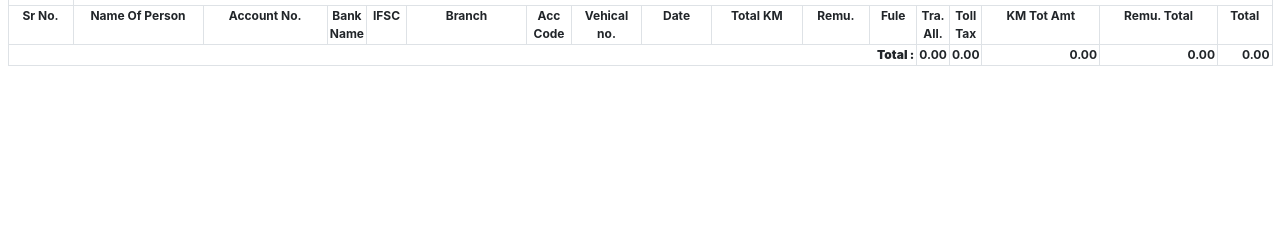
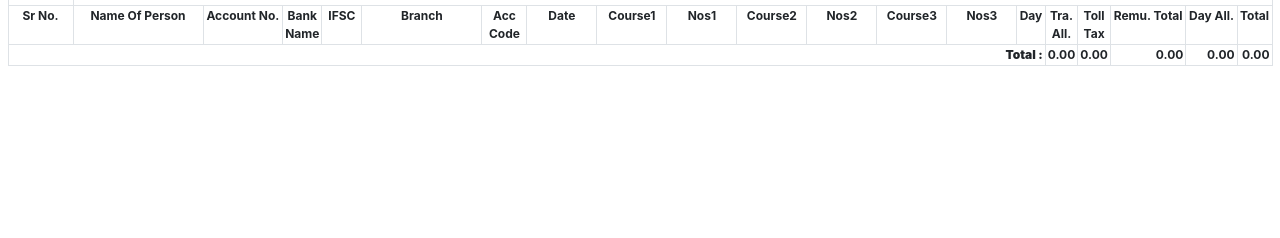
Before and after one commit to kavadevelopers/bknm, a CodeIgniter app: the page made by application/views/assessment/view_user_print.php in a window 1280 px wide. Shown: the part 91-329 px from the top of the page. Run offline with CodeIgniter, Linux system fonts and the light colour scheme; data that the repository does not hold is empty.

Commit message:
assessment final

```diff
--- a/application/views/assessment/view_user_print.php
+++ b/application/views/assessment/view_user_print.php
@@ -78,7 +78,7 @@
                                 <th class="th-border" style="width: 50px; text-align: center;">
                                     <img src="<?= base_url() ?>/image/logo.png" style="width: 60px;">
                                 </th>
-                                <th colspan="17" class="th-border" style="text-align: center;line-height: 60px; font-size: 20px; font-weight: bold;">
+                                <th colspan="19" class="th-border" style="text-align: center;line-height: 60px; font-size: 20px; font-weight: bold;">
                                     <?=$this->config->config["Full_name"]?>
                                 </th>
                             </tr>
@@ -86,7 +86,7 @@
                                 <th class="th-border" style="text-align: center; font-size: 18px;">
                                     File-<?= $file['no'] ?>
                                 </th>
-                                <th colspan="17" class="th-border" style="text-align: center; font-size: 20px;">
+                                <th colspan="19" class="th-border" style="text-align: center; font-size: 20px;">
                                     <?= $file['title']; ?> ( <?= $this->session->userdata('year') ?> )
                                 </th>
                             </tr>
@@ -98,15 +98,19 @@
                                 <th class="text-center" style="width: 40px;">IFSC</th>
                                 <th class="text-center" style="width: 120px;">Branch</th>
                                 <th class="text-center" style="width: 45px;">Acc Code</th>
-                                <th class="text-center" style="width: 70px;">Vehical no.</th>
                                 <th class="text-center" style="width: 70px;">Date</th>
-                                <th class="text-center">Total KM</th>
-                                <th class="text-center">Remu.</th>
-                                <th class="text-center">Fule</th>
+                                <th class="text-center" style="width: 70px;">Course1</th>
+                                <th class="text-center" style="width: 70px;">Nos1</th>
+
+                                <th class="text-center" style="width: 70px;">Course2</th>
+                                <th class="text-center" style="width: 70px;">Nos2</th>
+                                <th class="text-center" style="width: 70px;">Course3</th>
+                                <th class="text-center" style="width: 70px;">Nos3</th>
+                                <th class="text-center">Day</th>
                                 <th class="text-center" style="width: 20px;">Tra. All.</th>
                                 <th class="text-center" style="width: 20px;">Toll Tax</th>
-                                <th class="text-center">KM Tot Amt</th>
                                 <th class="text-center">Remu. Total</th>
+                                <th class="text-center">Day All.</th>
                                 <th class="text-center">Total</th>
 
                             </tr>
@@ -142,44 +146,54 @@
                                     <?= $ex_row['acc_code']; ?>
                                 </td>
 
-                                <td class="text-center" style="font-size: 8px;">
-                                    <?= $ex_row['rcbook']; ?>
-                                </td>
-
                                 <td class="text-center">
                                     <?= $ex_row['date']; ?>
                                 </td>
 
                                 <td class="text-center">
-                                    <?= $ex_row['km']; ?>
+                                    <?= $ex_row['course1']; ?>
                                 </td>
 
                                 <td class="text-center">
-                                    <?= $ex_row['session']; ?>
+                                    <?= $ex_row['nos1']; ?>
+                                </td>
+
+                                <td class="text-center">
+                                    <?= $ex_row['course2']; ?>
+                                </td>
+
+                                <td class="text-center">
+                                    <?= $ex_row['nos2']; ?>
+                                </td>
+
+                                <td class="text-center">
+                                    <?= $ex_row['course3']; ?>
+                                </td>
+
+                                <td class="text-center">
+                                    <?= $ex_row['nos3']; ?>
                                 </td>
 
 
+                                <td class="text-center">
+                                    <?= $ex_row['day']; ?>
+                                </td>
 
-                                <td class="text-center">
-                                    <?php if($ex_row['fule'] == 'Petrol'){ echo "P"; }else if($ex_row['fule'] == 'Diesel'){ echo "D"; }else if($ex_row['fule'] == 'Gas'){ echo "G"; }else if($ex_row['fule'] == 'Petro/LPG'){ echo "P/L"; }else if($ex_row['fule'] == 'Petrol/CNG'){ echo "P/C"; }; ?>
+                                <td class="text-right">
+                                    <?= $ex_row['ta']; ?>
+                                </td>
+
+                                <td class="text-right">
+                                    <?= $ex_row['talltax']; ?>
+                                </td>
+
+                                <td class="text-right">
+                                    <?= $ex_row['rem']; ?>
                                 </td>
 
 
                                 <td class="text-right">
-                                    <?= $ex_row['tra_allow']; ?>
-                                </td>
-
-                                <td class="text-right">
-                                    <?= $ex_row['tall_tax']; ?>
-                                </td>
-
-                                <td class="text-right">
-                                    <?= $ex_row['km_total']; ?>
-                                </td>
-
-
-                                <td class="text-right">
-                                    <?= $ex_row['session_total']; ?>
+                                    <?= $ex_row['dayall']; ?>
                                 </td>
 
                                 <td class="text-right">
@@ -188,16 +202,16 @@
 
                             </tr>
                             <?php
-                                if($ex_row['tra_allow'] != ''){ $ta += $ex_row['tra_allow']; }
-                                if($ex_row['km_total'] != ''){ $km_total += $ex_row['km_total']; }
-                                if($ex_row['tall_tax'] != ''){ $tall_tax += $ex_row['tall_tax']; }
-                                if($ex_row['session_total'] != ''){ $session_total += $ex_row['session_total']; }
+                                if($ex_row['ta'] != ''){ $ta += $ex_row['ta']; }
+                                if($ex_row['rem'] != ''){ $km_total += $ex_row['rem']; }
+                                if($ex_row['talltax'] != ''){ $tall_tax += $ex_row['talltax']; }
+                                if($ex_row['dayall'] != ''){ $session_total += $ex_row['dayall']; }
                                 if($ex_row['total'] != ''){ $total += $ex_row['total']; }
                             ?>
                         <?php  } ?>
 
                             <tr>
-                                <th colspan="12" class="text-right"><strong>Total : </strong></th>
+                                <th colspan="15" class="text-right"><strong>Total : </strong></th>
                                 <th class="text-right"><?= moneyFormatIndia($ta); ?></th>
                                 <th class="text-right"><?= moneyFormatIndia($tall_tax); ?></th>
                                 <th class="text-right"><?= moneyFormatIndia($km_total); ?></th>
```
Also changed, not shown: application/views/assessment/view.php (+0 -24 lines).
